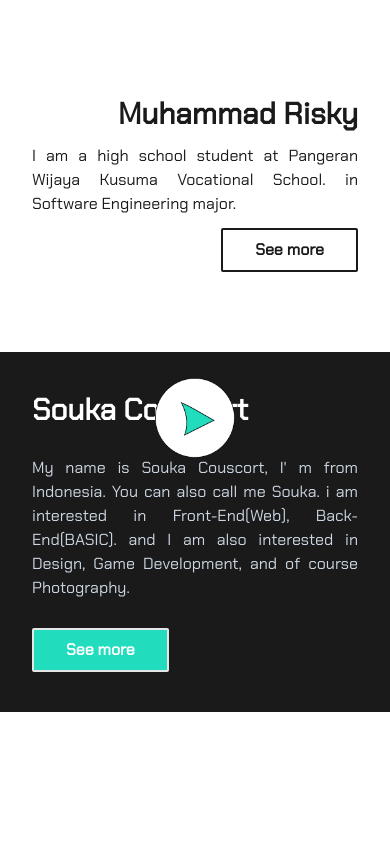
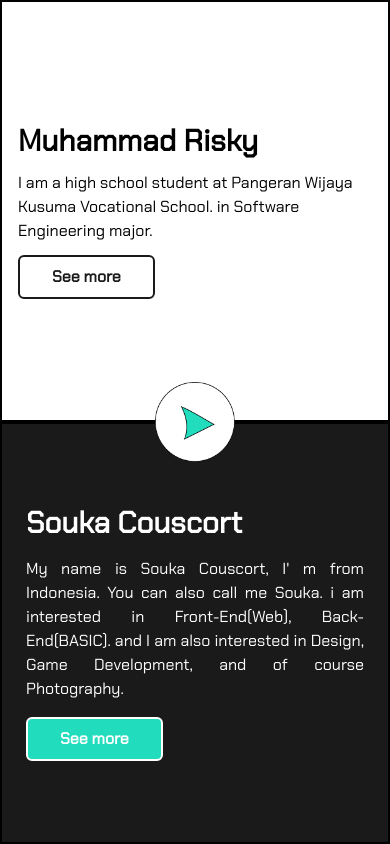
Before and after one commit to Souka-Couscort/portofolio, a website: page index.html in a window 390 px wide. Drawn offline with Linux system fonts and the light colour scheme.

Commit message:
fix: fix the mobile first on landing page

```diff
--- a/index.html
+++ b/index.html
@@ -10,40 +10,28 @@
     <title>PORTOFOLIO</title>
   </head>
   <body style="font-family: 'Chakra Petch', sans-serif">
-    <!-- HERO SECTION -->
-    <section>
-      <div class="container">
-        <div class="flex flex-wrap">
-          <div class="w-full h-screen self-center flex flex-col">
-            <!-- SOUKA SECTION -->
-            <div class="bg-dark text-white px-8 py-10 order-last mt-10">
-              <h1 class="text-3xl font-bold">Souka Couscort</h1>
-              <p class="text-slate-300 my-7 text-justify text-md">
-                My name is Souka Couscort, I' m from Indonesia. You can also call me Souka. i am interested in Front-End(Web), Back-End(BASIC). and I am also interested in Design, Game Development, and of course Photography.
-              </p>
-              <button class="bg-btn rounded-sm px-8 py-2 font-semibold hover:bg-white hover:text-btn hover:border-btn border-2 border-light transition duration-300">See more</button>
-            </div>
-            <!-- END SOUKA SECTION -->
-            <!-- BTN NEXT -->
-            <a href="about.html" class="fixed top-1/2 self-center -translate-y-11">
-              <img src="public/1x/btn.png" class="w-20 hover:scale-110 transition duration-300" alt="btn-next" />
-            </a>
-            <!-- END BTN NEXT -->
-            <!-- RISKY SECTION -->
-            <div class="bg-white text-dark px-8 py-10 mt-14 w-full flex flex-col items-end">
-              <h1 class="text-3xl font-bold font-base">Muhammad Risky</h1>
-              <p class="text-dark my-3 text-justify text-md">I am a high school student at Pangeran Wijaya Kusuma Vocational School. in Software Engineering major.</p>
-              <button class="bg-white border-2 border-dark rounded-sm px-8 py-2 font-semibold hover:bg-btn/80 hover:text-white transition duration-300">See more</button>
-            </div>
-            <!-- END RISKY SECTION -->
+    <div class="container mx-auto">
+      <div class="w-full h-screen">
+        <div class="w-full h-full flex flex-wrap">
+          <div class="w-full h-1/2 flex flex-col justify-center border-2 border-black px-4 py-2 space-y-3">
+            <h1 class="font-bold text-3xl">Muhammad Risky</h1>
+            <p class="text-base font-normal">I am a high school student at Pangeran Wijaya Kusuma Vocational School. in Software Engineering major.</p>
+            <a href="" class="w-max block text-dark font-semibold border-dark border-2 rounded-md bg-white px-8 py-2 mt-8 hover:bg-btn hover:text-white duration-300">See more</a>
+          </div>
+          <!-- BTN -->
+          <a href="about.html" class="fixed flex self-center left-1/2 -translate-x-10">
+            <img src="public/1x/btn.png" class="w-20 aspect-square hover:scale-110 duration-300" alt="btn" />
+          </a>
+          <!-- END BTN -->
+          <div class="w-full h-1/2 flex flex-col justify-center border-2 border-black p-6 bg-dark space-y-4">
+            <h1 class="font-bold text-3xl text-white">Souka Couscort</h1>
+            <p class="text-base font-normal text-white text-justify">
+              My name is Souka Couscort, I' m from Indonesia. You can also call me Souka. i am interested in Front-End(Web), Back-End(BASIC). and I am also interested in Design, Game Development, and of course Photography.
+            </p>
+            <a href="" class="w-max block text-white font-semibold border-white border-2 rounded-md bg-btn px-8 py-2 mt-8 hover:bg-dark hover:text-btn duration-300">See more</a>
           </div>
         </div>
       </div>
-    </section>
-    <!-- END HERO SECTION -->
-
-    <!-- ABOUT ME SECTION -->
-
-    <!-- END ABOUT ME SECTION -->
+    </div>
   </body>
 </html>
```
Also changed, not shown: dist/output.css.
